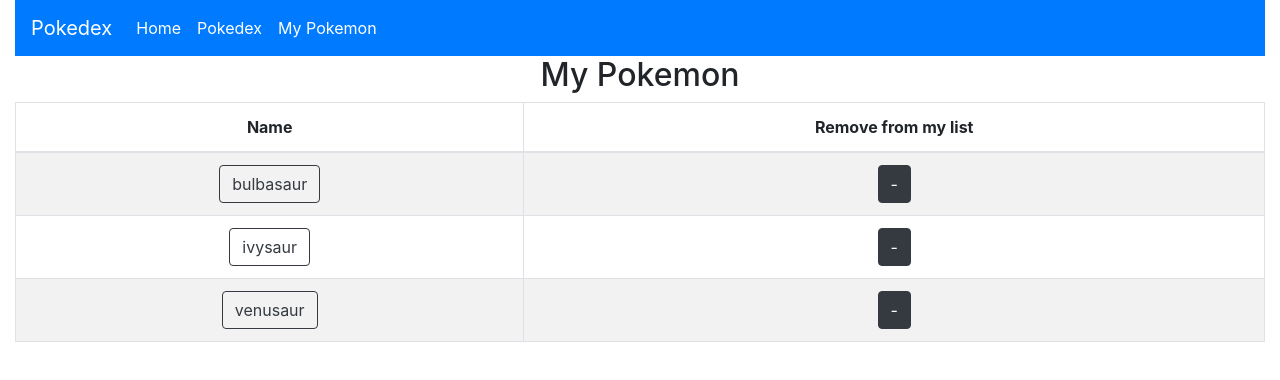
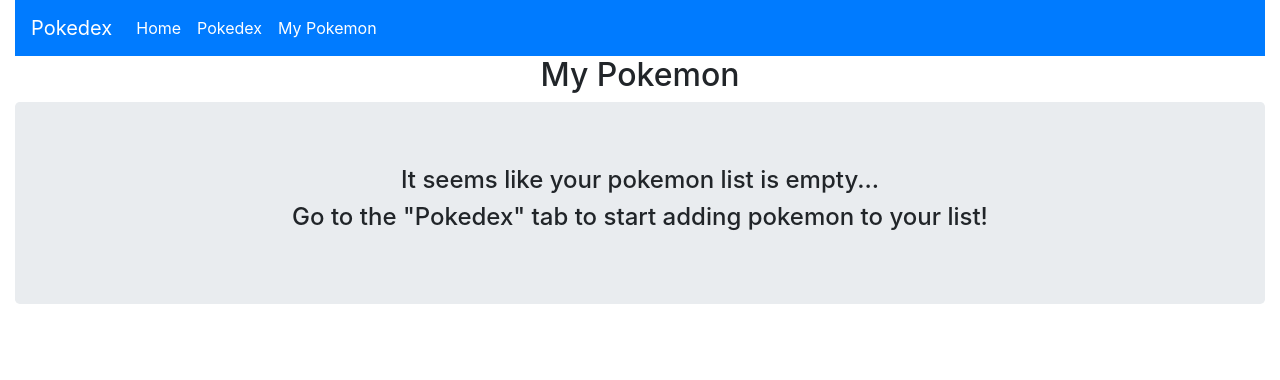
Before and after one commit to emandilara/pokedex, a React (Create React App) app: page /my-pokemon in a window 1280 px wide. Shown: the top 380 px of the page. Built offline with nearby package versions, Linux system fonts and the light colour scheme.

Commit message:
Update adding and removing a pokemon to the list

```diff
--- a/src/components/MyPokemon.js
+++ b/src/components/MyPokemon.js
@@ -2,20 +2,15 @@
 import { Context } from './store/Store';
 import Table from 'react-bootstrap/Table';
 import Button from 'react-bootstrap/Button';
-import { mockMyPokemonData } from './resources/mockData';
+import Jumbotron from 'react-bootstrap/Jumbotron';
 
 const MyPokemon = () => {
 
   // Use global state
   const [myPokemonList, setMyPokemonList] = React.useContext(Context);
+  const myPokemon = Object.keys(myPokemonList.myPokemonList);
 
-  // The global state does not work properly - it is not persistent when we navigate in the page
-  // I am using mock data just to visualize the list
-  const [listItems, setListItems] = React.useState(mockMyPokemonData);
   const removeFromPokemonList = (name) => {
-    const updatedListItems = listItems.filter(pokemon => pokemon.name !== name);
-    setListItems(updatedListItems);
-
     // Updating global state
     setMyPokemonList({ type: 'REMOVE', payload: name });
   }
@@ -23,6 +18,13 @@
   return (
     <Fragment>
       <h2>My Pokemon</h2>
+      { myPokemon.length===0 &&
+        <Jumbotron>
+          <h4>It seems like your pokemon list is empty...</h4>
+          <h4>Go to the "Pokedex" tab to start adding pokemon to your list!</h4>
+        </Jumbotron>
+      }
+      { myPokemon.length>0 &&
         <Table striped bordered hover>
           <thead>
             <tr>
@@ -31,20 +33,21 @@
             </tr>
           </thead>
           <tbody>
-          {listItems.map((pokemon, index) =>
+              { myPokemon.map((pokemon, index) =>
                 <tr key={index.toString()}>
                   <td>
                     <Button variant="outline-dark">
-                  {pokemon.name}
+                      {pokemon}
                     </Button>
                   </td>
                   <td>
-                <Button variant="dark" onClick={() => removeFromPokemonList(pokemon.name)}>-</Button>{' '}
+                    <Button variant="dark" onClick={() => removeFromPokemonList(pokemon)}>-</Button>{' '}
                   </td>
                 </tr>
               )}
           </tbody>
         </Table>
+      }
     </Fragment>
   )
 }
--- a/src/components/Pokedex.js
+++ b/src/components/Pokedex.js
@@ -39,7 +39,10 @@
   }
 
   const addToPokemonList = (pokemon) => {
-    setMyPokemonList({type: 'ADD', payload: pokemon});
+    const myList = { ...myPokemonList.myPokemonList }
+    if(!myList[pokemon.name]) {
+      setMyPokemonList({type: 'ADD', payload: pokemon});
+    }
   }
 
   const showPokemonInfo = (pokemon) => {
--- a/src/components/PokemonInfo.js
+++ b/src/components/PokemonInfo.js
@@ -1,6 +1,6 @@
 import React, { Fragment } from 'react';
+import axios from 'axios';
 import Card from 'react-bootstrap/Card';
-import axios from 'axios';
 import Loading from './Loading';
 import './styles/PokemonInfo.css';
 
@@ -21,7 +21,7 @@
     };
 
     fetchData();
-  }, [name]);
+  }, [name, url]);
 
   return (
     <Fragment>
```
Lines whose indentation alone changed are shown as unchanged.
